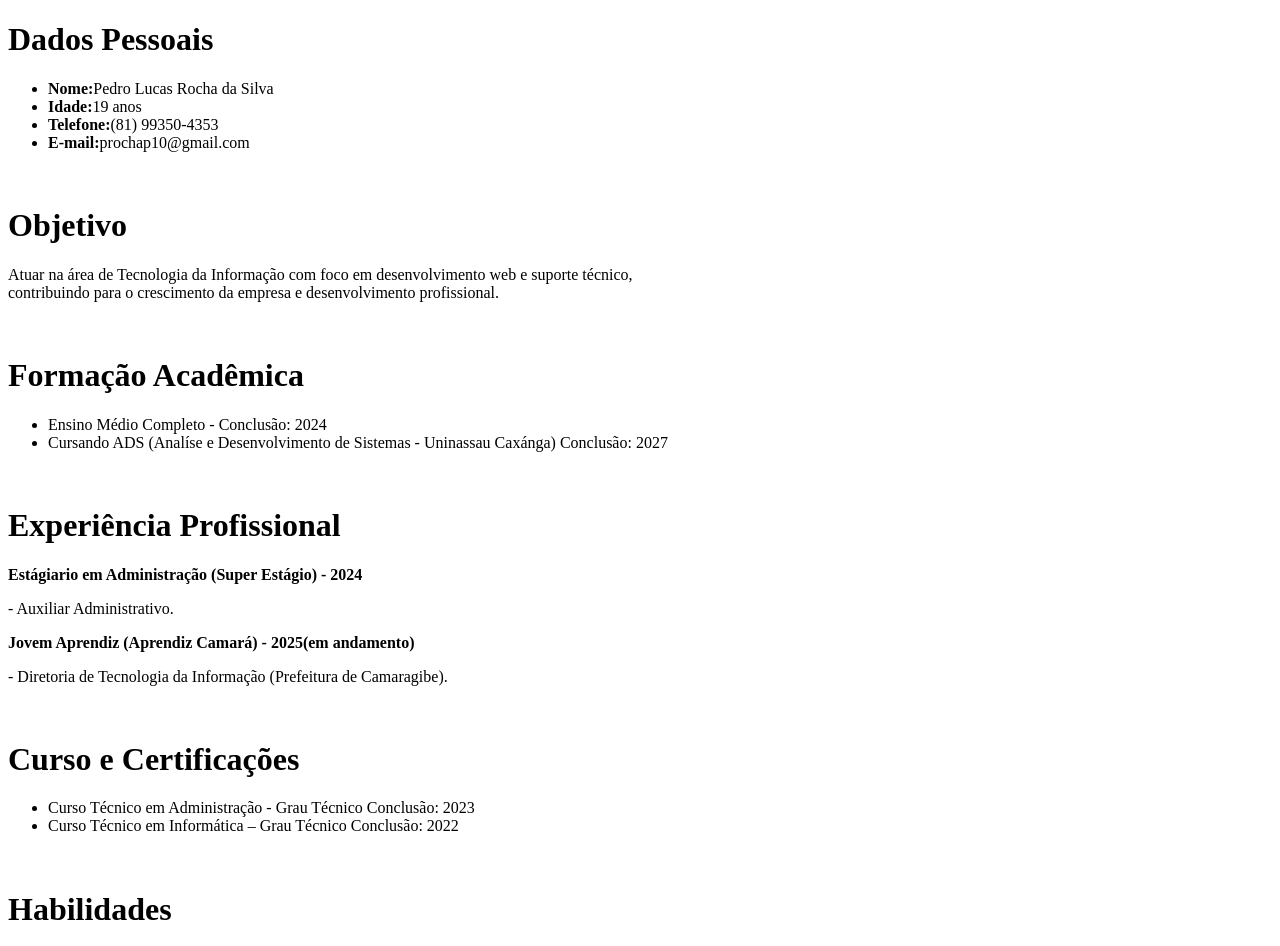
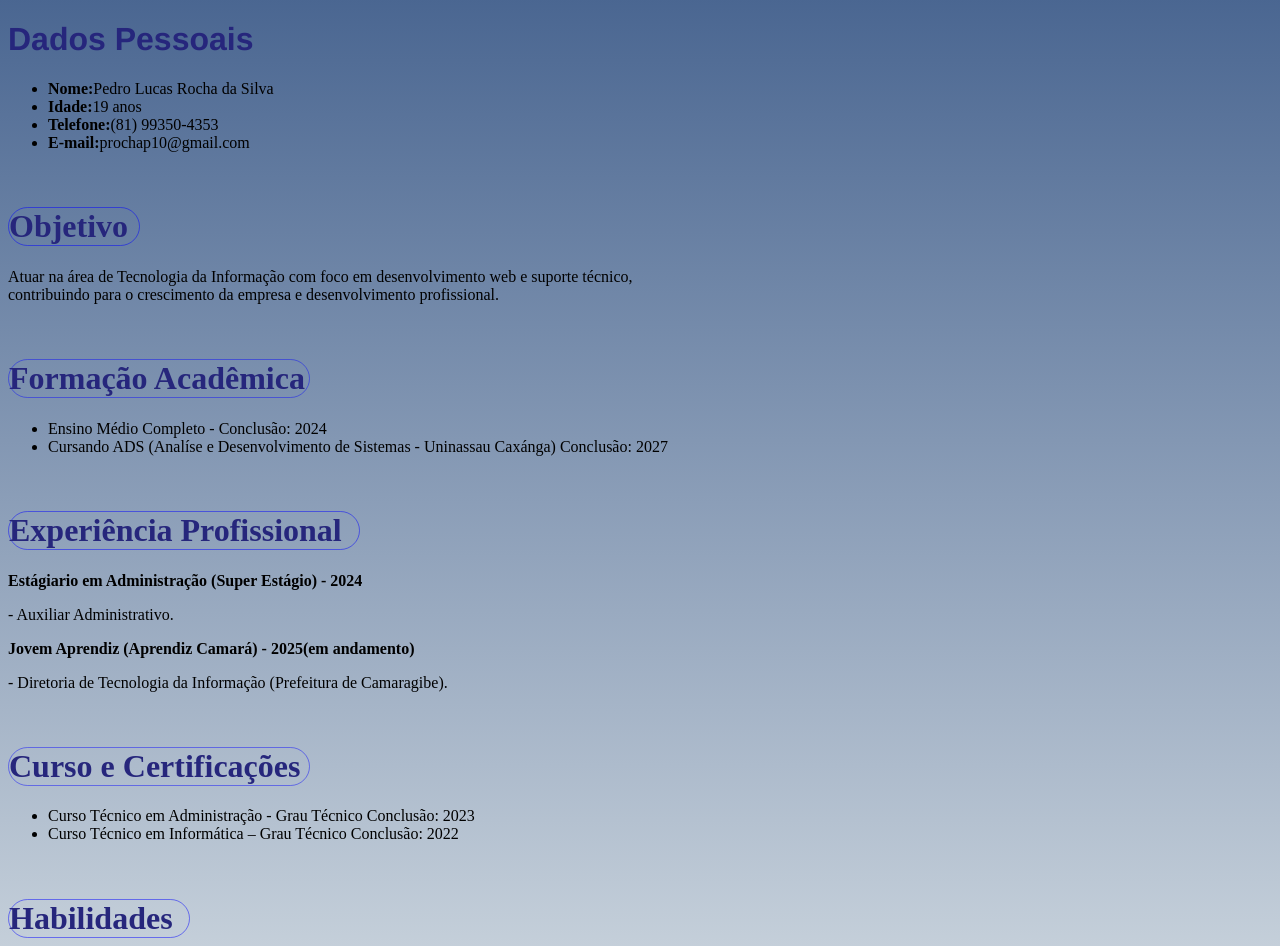
Before and after one commit to PedroLucasRochaSilva/Curr-culo-Atividade, a plain HTML site: page index.html in a window 1280 px wide. Shown: the top 946 px of the page. Drawn offline with Linux system fonts and the light colour scheme.

Commit message:
Add files via upload

```diff
--- a/index.html
+++ b/index.html
@@ -1,27 +1,28 @@
 <!DOCTYPE html>
-<html lang="en">
+<html lang="pt-br">
 <head>
     <meta charset="UTF-8">
     <meta name="viewport" content="width=device-width, initial-scale=1.0">
     <title>Document</title>
+
 </head>
-<body>
-    <h1>Dados Pessoais</h1>
-    <p>
+<body style="background-image: linear-gradient(rgba(11, 49, 107, 0.74), rgb(222, 229, 233))">
+    <h1 style="color: rgb(38, 38, 124); font-family: 'Franklin Gothic Medium', 'Arial Narrow', Arial, sans-serif; ">Dados Pessoais</h1>
+
         <ul>
             <li><strong>Nome:</strong>Pedro Lucas Rocha da Silva</li>
             <li><strong>Idade:</strong>19 anos</li>
             <li><strong>Telefone:</strong>(81) 99350-4353</li>
             <li><strong>E-mail:</strong>prochap10@gmail.com</li>
         </ul>
-    </p>
+
     <br>
-    <h1>Objetivo</h1>
+    <h1 style="color: rgb(38, 38, 124); border: 1px solid rgba(0, 0, 255, 0.493); border-radius: 23px; width: 130px;">Objetivo</h1>
     <p>
     Atuar na área de Tecnologia da Informação com foco em desenvolvimento web e suporte técnico,<br>contribuindo para o crescimento da empresa e desenvolvimento profissional.</br>
     </p>
     <br>
-    <h1>Formação Acadêmica</h1>
+    <h1 style="color:  rgb(38, 38, 124);border: 1px solid rgba(0, 0, 255, 0.425); border-radius: 23px; width: 300px; white-space: nowrap;">Formação Acadêmica</h1>
     <p>
         <ul>
             <li>Ensino Médio Completo - Conclusão: 2024 </li>
@@ -29,13 +30,13 @@
         </ul>
     </p>
       <br>
-     <h1>Experiência Profissional</h1>
+     <h1 style="color: rgb(38, 38, 124);border: 1px solid rgba(0, 0, 255, 0.479); border-radius: 23px; width: 350px;white-space: nowrap; ">Experiência Profissional</h1>
      <strong>Estágiario em Administração (Super Estágio) - 2024</strong>
       <p> - Auxiliar Administrativo. </p>
       <strong>Jovem Aprendiz (Aprendiz Camará) - 2025(em andamento)</strong>
       <p>- Diretoria de Tecnologia da Informação (Prefeitura de Camaragibe).</p>
       <br>
-      <h1>Curso e Certificações</h1>
+      <h1 style="color: rgb(38, 38, 124);border: 1px solid rgba(0, 0, 255, 0.438); border-radius: 23px;width: 300px;white-space: nowrap;">Curso e Certificações</h1>
       <p>
          <ul>
             <li>Curso Técnico em Administração - Grau Técnico Conclusão: 2023</li>
@@ -43,19 +44,18 @@
         </ul>
       </p>
       <br>
-      <h1>Habilidades</h1>
-      <p>
+      <h1 style="color: rgb(38, 38, 124);border: 1px solid rgba(0, 0, 255, 0.479); border-radius: 23px;width: 180px">Habilidades</h1>
+
         <ul>
             <li><strong>Programação:</strong>HTML,CSS,JavaScript e Bootstrap.</li>
             <li>Bom na Comunicação e Trabalho em Equipe</li>
         </ul>
-      </p>
+
       <br>
-      <h1>Informações Adicionais</h1>
-      <p>
+      <h1 style="color: rgb(38, 38, 124);border: 1px solid rgba(0, 0, 255, 0.5); border-radius: 23px;width: 330px;white-space: nowrap;">Informações Adicionais</h1>
+
         <ul>
             <li>Habilitado na Categoria B</li>
         </ul>
-      </p>
-</body>
+
 </html>
```
